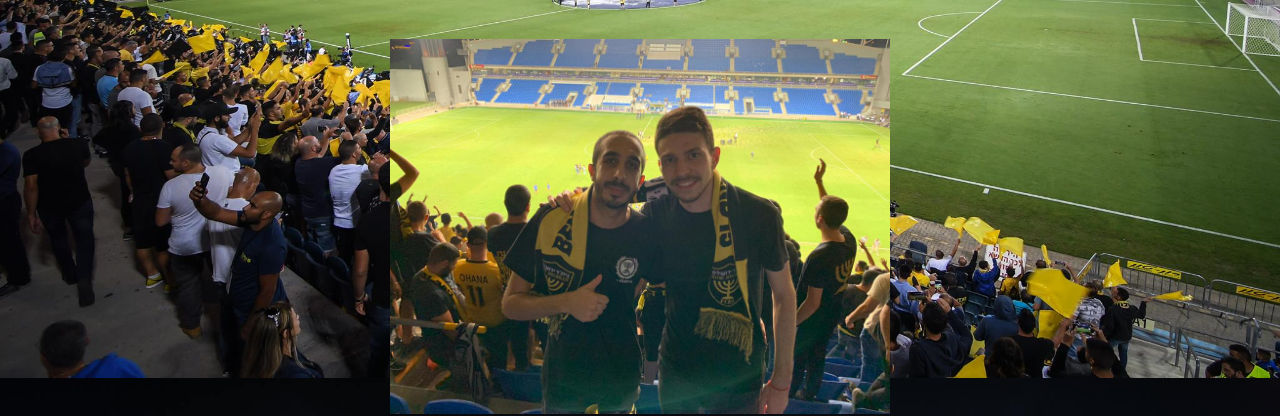
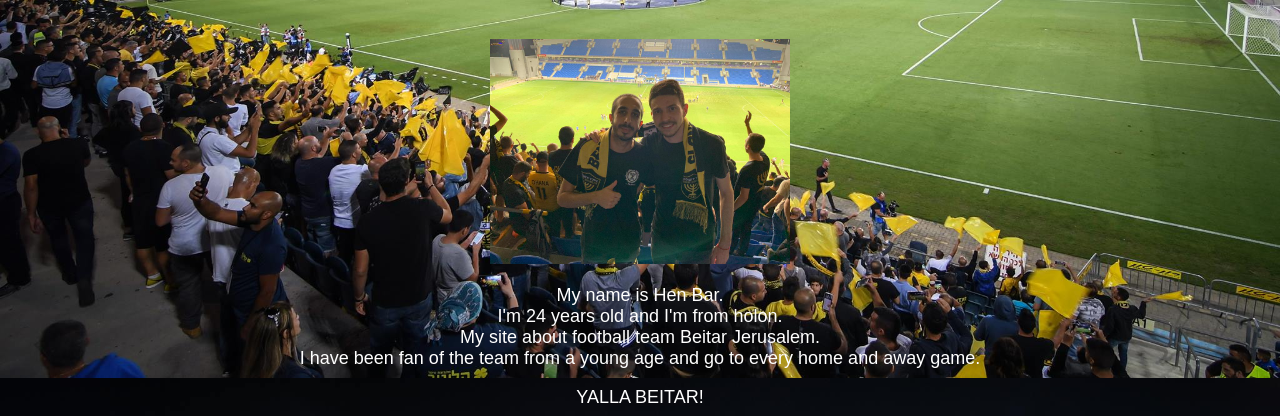
Before and after one commit to HenBar11/About-Me, a plain HTML site: page index.html in a window 1280 px wide. Shown: the part 422-838 px from the top of the page. Drawn offline with Linux system fonts and the light colour scheme.

Commit message:
Update index.html

```diff
--- a/index.html
+++ b/index.html
@@ -30,7 +30,7 @@
 <img src=https://www.beitarfc.co.il/wp-content/uploads/2020/08/Beitar-logo-2020.svg><br>
 <br>
 <br>
-<img style="width:500px;" src="5.jpeg"><br>
+<img style="width:300px;" src="5.jpeg"><br>
 <br>
 My name is Hen Bar.<br>
 I'm 24 years old and I'm from holon.<br>
```
